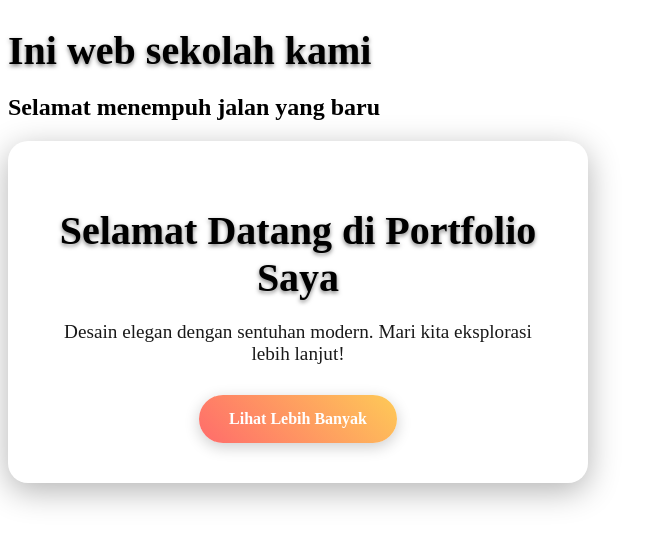
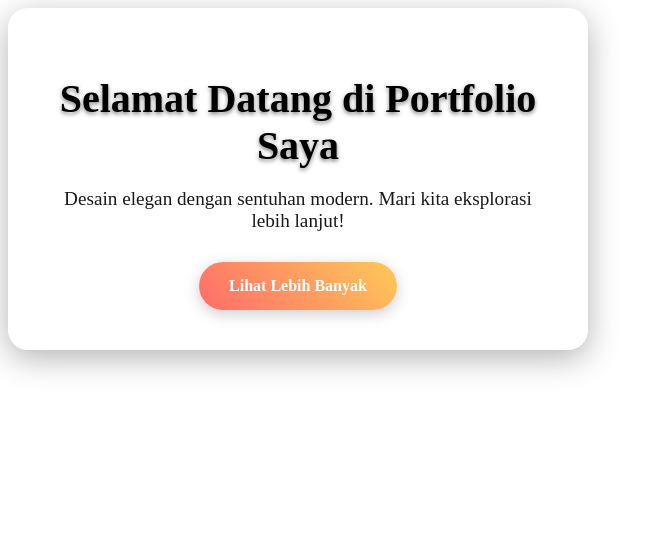
Before and after one commit to pahriii79/ini-adalah-web-saya, a plain HTML site: page index.html in a window 1280 px wide. Shown: the whole page, without its empty margins (0-666 px from the left). Drawn offline with Linux system fonts and the light colour scheme.

Commit message:
Update index.html

```diff
--- a/index.html
+++ b/index.html
@@ -1,20 +1,16 @@
 <!DOCTYPE html>
-<html>
-  <head>
+<html lang="id">
+<head>
     <meta charset="UTF-8">
     <meta name="viewport" content="width=device-width, initial-scale=1.0">
-    <title>INI-ADALAH-WEB-SAYA</title>
+    <title>Portfolio Elegan</title>
     <link rel="stylesheet" href="style.css">
-    <link rel='website icon' type='png' href='LOGO RPL.png'>
-  </head>
-  <body>
-    <h1>Ini web sekolah kami</h1>
-    <h2>Selamat menempuh jalan yang baru</h2>
-    <link rel="stylesheet" href="style.css">
+</head>
+<body>
     <div class="container">
         <h1>Selamat Datang di Portfolio Saya</h1>
         <p>Desain elegan dengan sentuhan modern. Mari kita eksplorasi lebih lanjut!</p>
         <a href="#" class="button">Lihat Lebih Banyak</a>
     </div>
-  </body>
+</body>
 </html>
```
